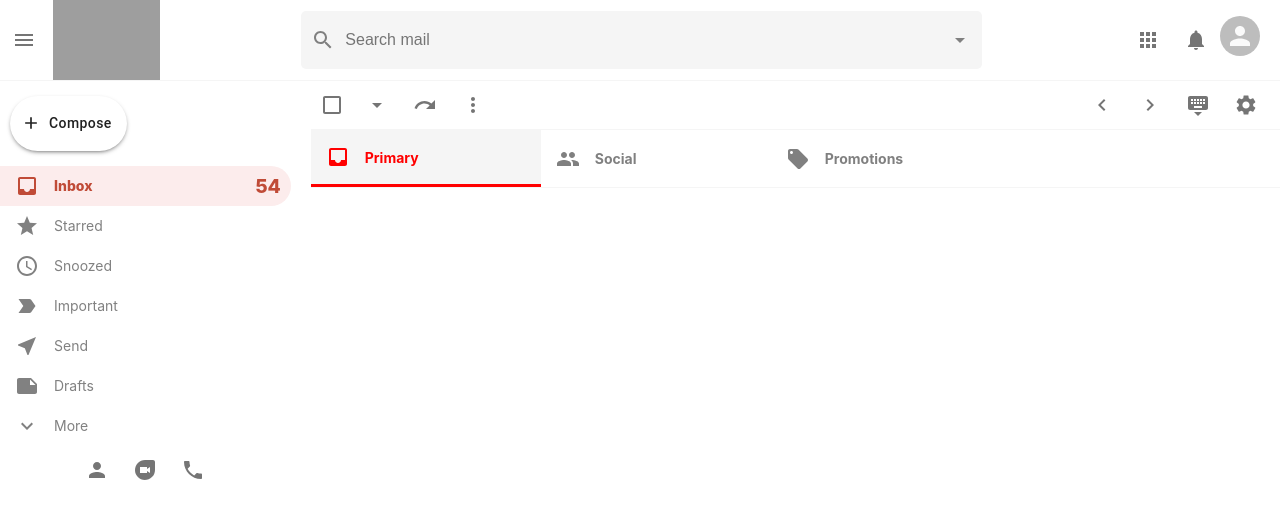
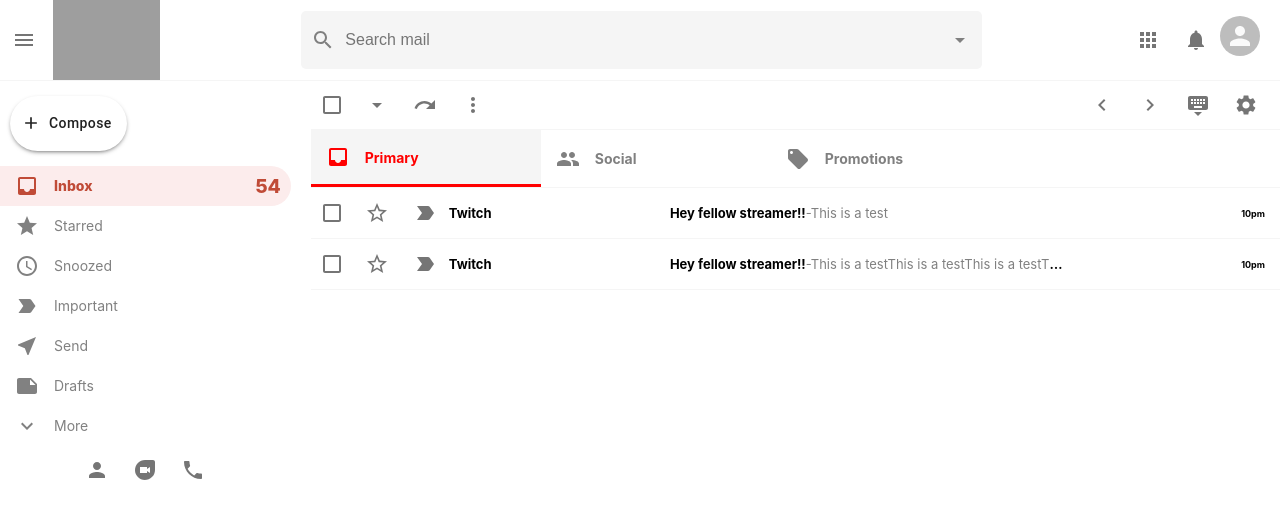
Before and after one commit to Hkc1673/gmail-clone-react, a React (Create React App) app: page / in a window 1280 px wide. Shown: the top 518 px of the page. Built offline with nearby package versions, Linux system fonts and the light colour scheme; grey boxes are pictures that could not be loaded.

Commit message:
Completed email row design

```diff
--- a/src/components/EmailList.js
+++ b/src/components/EmailList.js
@@ -3,6 +3,7 @@
 import React from 'react'
 import Section from "./Section"
 import "./EmailList.css"
+import EmailRow from "./EmailRow"
 
 function EmailList() {
     return (
@@ -43,7 +44,18 @@
                 <Section Icon={LocalOffer} title="Promotions" color="green"  />
             </div>
             <div className="emailList__list">
-
+                <EmailRow
+                    title="Twitch"
+                    subject="Hey fellow streamer!!"
+                    description="This is a test"
+                    time="10pm"
+                />
+                <EmailRow
+                    title="Twitch"
+                    subject="Hey fellow streamer!!"
+                    description="This is a testThis is a testThis is a testThis is This is a testThis is a testa testThis is a test"
+                    time="10pm"
+                />
             </div>
         </div>
     )
--- a/src/components/EmailRow.css
+++ b/src/components/EmailRow.css
@@ -0,0 +1,42 @@
+.emailRow {
+    display: flex;
+    align-items: center;
+    height: 50px;
+    border-bottom: 1px solid whitesmoke;
+    cursor: pointer;
+    z-index: 999;
+}
+.emailRow:hover {
+    border-top: 1px solid whitesmoke;
+    box-shadow: 0px 4px 4px -2px rgb(0,0,0,0.24);
+}
+.emailRow__options {
+    display: flex;
+}
+.emailRow__message {
+    display: flex;
+    flex: 0.8;
+    align-items: center;
+    font-size: 13px;
+}
+.emailRow__message > h4 {
+    width: 400px;
+    white-space: nowrap;
+    overflow: hidden;
+    text-overflow: ellipsis;
+    padding-left: 5px;
+    padding-right: 5px;
+}
+.emailRow__title {
+    font-size: 13px;
+    flex: 0.3;
+}
+.emailRow__time {
+    padding-right: 15px;
+    font-size: 9px;
+    font-weight: bold;
+}
+.emailRow__description {
+    font-weight: 400;
+    color: gray;
+}
--- a/src/components/EmailRow.js
+++ b/src/components/EmailRow.js
@@ -1,10 +1,31 @@
+import { Checkbox, IconButton } from '@material-ui/core'
+import { LabelImportantOutlined, StarBorderOutlined } from '@material-ui/icons'
 import React from 'react'
 import "./EmailRow.css"
 
 function EmailRow({ id, title, subject, description, time }) {
     return (
         <div className="emailRow">
-
+            <div className="emailRow__options">
+                <Checkbox />
+                <IconButton>
+                    <StarBorderOutlined />
+                </IconButton>
+                <IconButton>
+                    <LabelImportantOutlined />
+                </IconButton>
+            </div>
+            <h3 className="emailRow__title">
+                {title}
+            </h3>
+            <div className="emailRow__message">
+                <h4>{subject}{""}
+                    <span className="emailRow__description">-
+                        {description}
+                    </span>
+                </h4>
+            </div>
+            <p className="emailRow__time">{time}</p>
         </div>
     )
 }
```
Also changed, not shown: 1 other file (tests, documents, lock files or other folders).
